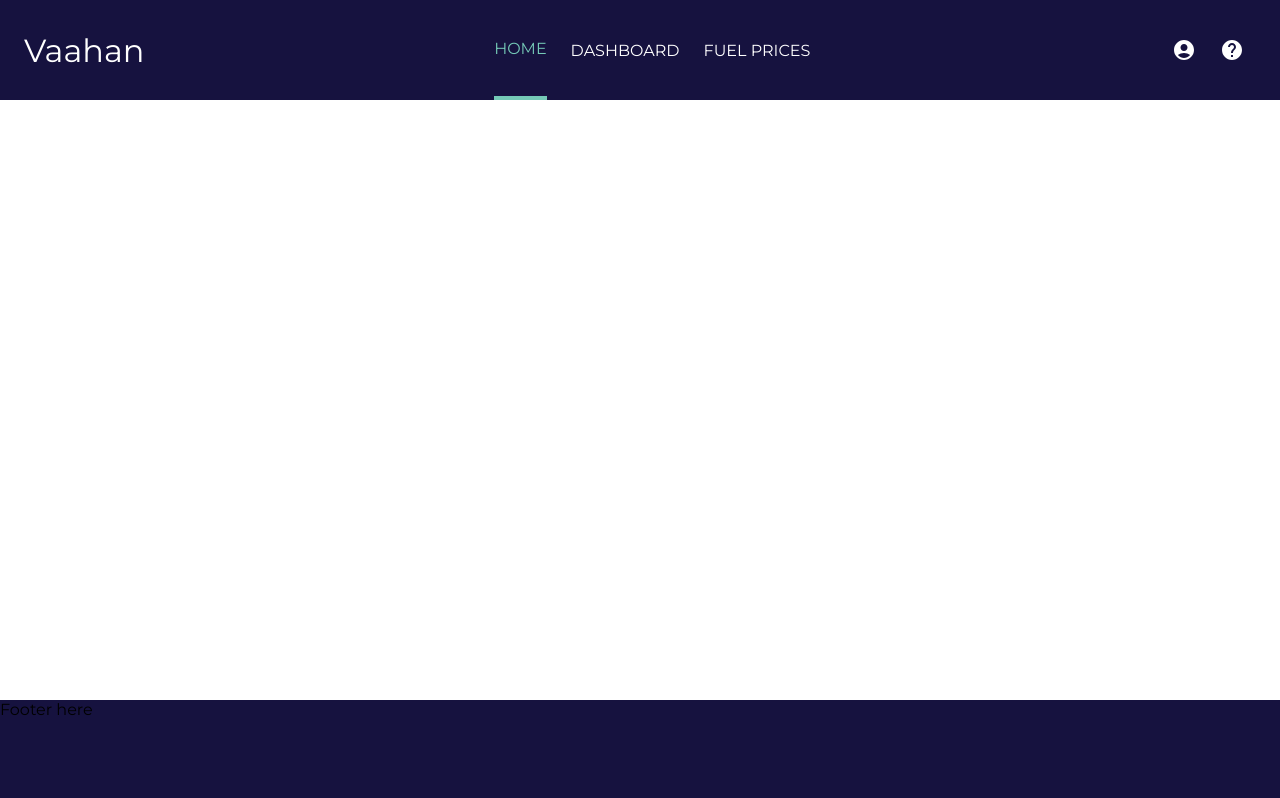
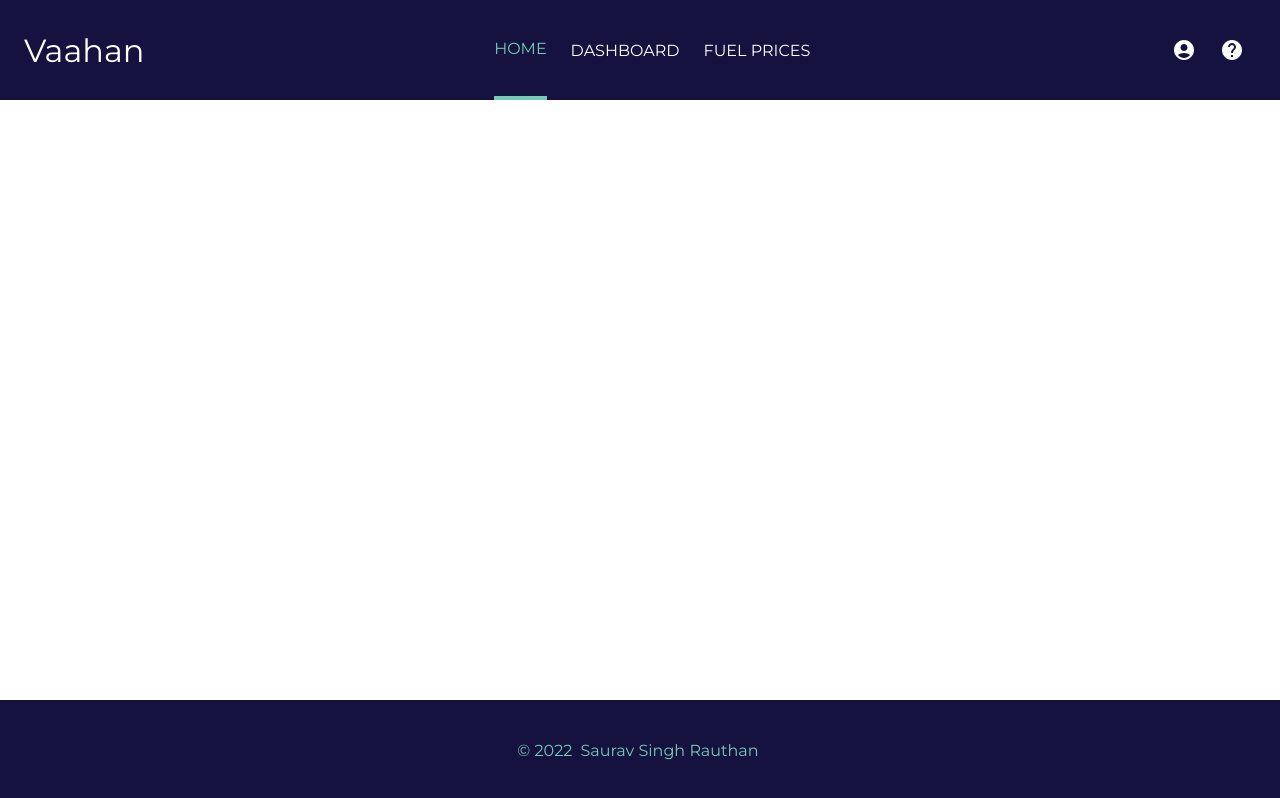
Before and after one commit to Saurav-Singh-Rauthan/Vaahan, a React (Create React App) app: page / in a window 1280 px wide. Built offline with nearby package versions, Linux system fonts and the light colour scheme.

Commit message:
footer init

```diff
--- a/src/components/Footer/Footer.js
+++ b/src/components/Footer/Footer.js
@@ -1,13 +1,22 @@
-import React from 'react'
+import React from "react";
 
 import Styles from "./Footer.module.css";
 
 const Footer = (props) => {
-  return(
+  return (
     <div className={Styles.container}>
-      Footer here
+      <div>
+        © 2022{" "}
+        <a
+          className={Styles.link}
+          href="https://github.com/Saurav-Singh-Rauthan"
+          target={"_"}
+        >
+          Saurav Singh Rauthan
+        </a>
+      </div>
     </div>
-  )
-}
+  );
+};
 
-export default Footer
+export default Footer;
--- a/src/components/Footer/Footer.module.css
+++ b/src/components/Footer/Footer.module.css
@@ -2,4 +2,24 @@
   width: 100%;
   height: 100px;
   background: #16123f;
+  color: #75c9b7;
+  text-align: center;
+  padding: 1rem;
+  display: flex;
+  justify-content: space-evenly;
+  align-items: center;
 }
+
+.link:visited,
+.link:active,
+.link {
+  color: #75c9b7;
+  text-decoration: none;
+  padding: 4px;
+  transition: all 0.3s ease-out;
+}
+
+.link:hover {
+  border-bottom: 1px solid #75c9b7;
+  background: black;
+}
```
